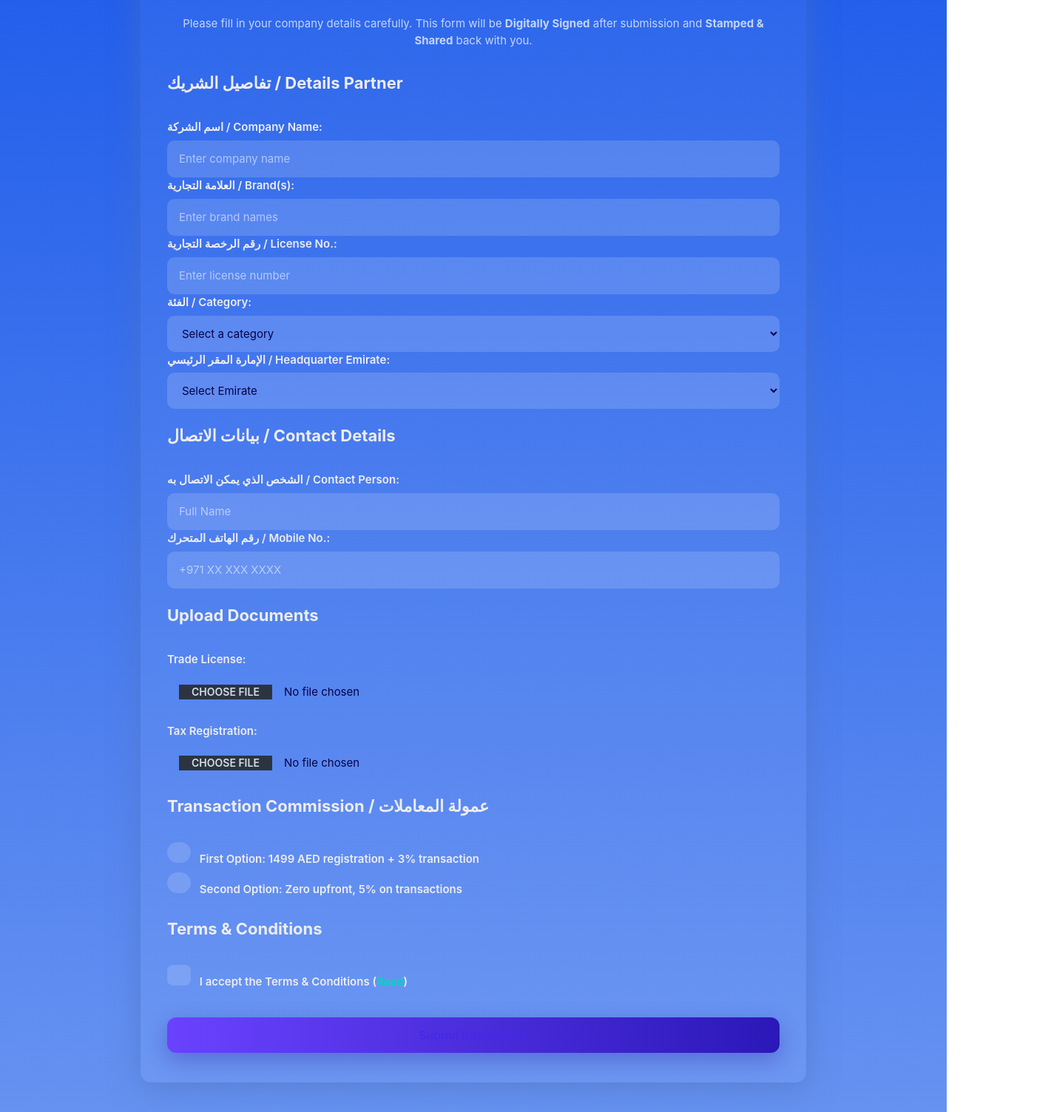
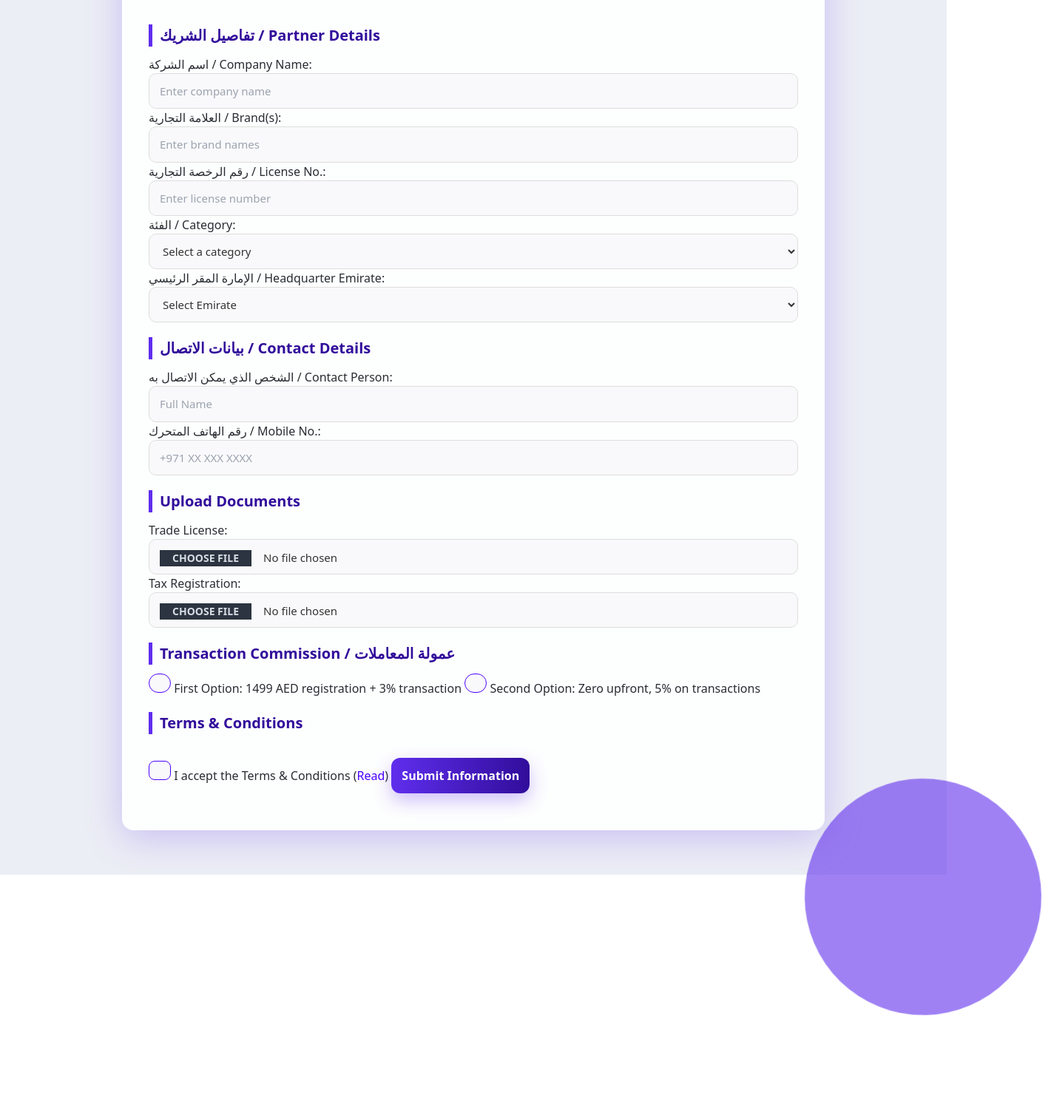
Before and after one commit to Tolaab-dot/COA-Tolaab, a plain HTML site: page index.html in a window 1280 px wide. Shown: the part 329-1833 px from the top of the page at 74% size, 1421 px wide, since content can reach past the window. After the commit the page ends 1715 px from the top, so only its background shows below. Drawn offline with nearby package versions, Linux system fonts and the light colour scheme.

Commit message:
Update index.html

```diff
--- a/index.html
+++ b/index.html
@@ -8,88 +8,170 @@
 <link href="https://cdn.jsdelivr.net/npm/daisyui@latest/dist/full.min.css" rel="stylesheet" type="text/css">
 <style>
 :root {
-  --bg: linear-gradient(180deg, #1454e9 0%, #6692f1 100%);
-  --accent: #6A42FF;
-  --muted: rgba(255,255,255,0.72);
-  --radius: 14px;
+  /* --- Core Theme Variables --- */
+  -webkit-locale: "en";
+  --font-sans: ui-sans-serif,system-ui,sans-serif,"Apple Color Emoji","Segoe UI Emoji","Segoe UI Symbol","Noto Color Emoji";
+  --background-color-main: #eceef5;
+  --background-color-primary: #5f2eed;
+  --background-color-primary-dark: #310d9b;
+  --text-color-main: #292d32;
+  --text-color-paragraph: #757575;
+  --text-color-primary: #5f2eed;
+  --radius-xl: 1rem;
 }
+
 body {
-  font-family: "Inter", sans-serif;
-  background: var(--bg);
-  color: #9d9da3;
+  background-color: var(--background-color-main);
+  font-family: var(--font-sans);
+  color: var(--text-color-main);
+  overflow-x: hidden;
+  position: relative;
+  min-height: 100vh;
   display: flex;
   justify-content: center;
-  padding: 40px;
+  align-items: flex-start;
+  padding: 60px 16px;
 }
+
+.animate-login-shapes {
+  animation: float 10s ease-in-out infinite;
+}
+@keyframes float {
+  0% { transform: translateY(0px) rotate(0deg); }
+  50% { transform: translateY(30px) rotate(5deg); }
+  100% { transform: translateY(0px) rotate(0deg); }
+}
+
 .form-card {
   width: 100%;
-  max-width: 900px;
-  background: rgba(255,255,255,0.05);
-  border-radius: var(--radius);
-  padding: 40px 36px;
-  box-shadow: 0 8px 40px rgba(78, 113, 186, 0.55);
+  max-width: 950px;
+  background-color: rgba(255, 255, 255, 0.9);
+  border-radius: var(--radius-xl);
+  padding: 40px 36px 50px 36px;
+  box-shadow: 0 10px 50px rgba(95, 46, 237, 0.25);
+  position: relative;
+  z-index: 10;
+  backdrop-filter: blur(12px);
 }
+
+/* Logo */
 .logo {
-  width: 80px;
-  height: 80px;
-  margin: 0 auto 16px;
-  border-radius: 20px;
-  overflow: hidden;
-  box-shadow: 0 6px 20px rgba(106,66,255,0.25);
+  width: 90px;
+  height: 90px;
+  margin: 0 auto 20px;
 }
-.logo img { width: 100%; height: 100%; object-fit: cover; }
+.logo img {
+  width: 100%;
+  height: 100%;
+  object-fit: contain;
+}
 
-/* Main title */
+/* Title */
 h1 {
   text-align: center;
-  font-size: 48px; /* Bigger than section titles */
-  font-weight: 700;
-  margin-bottom: 30px;
-  color: #e0daf5;
+  font-size: 46px;
+  font-weight: 800;
+  color: var(--background-color-primary);
+  margin-bottom: 20px;
 }
 
-/* Section titles */
+/* Description */
+p {
+  text-align: center;
+  font-size: 15px;
+  color: var(--text-color-paragraph);
+  margin-bottom: 40px;
+}
+
+/* Section Titles */
 .section-title {
   font-weight: 700;
-  font-size: 22px;
+  font-size: 20px;
+  color: var(--background-color-primary-dark);
+  margin-top: 20px;
   margin-bottom: 12px;
-  color: #ededed;
+  border-left: 5px solid var(--background-color-primary);
+  padding-left: 10px;
 }
 
-p { text-align: center; font-size: 15px; color: var(--muted); margin-bottom: 30px; }
-form { display: flex; flex-direction: column; gap: 20px; color: #ededed; }
-label { font-weight: 600; font-size: 15px; margin-bottom: 6px; display: block; }
+/* Inputs */
 input, select, .file-input {
-  width: 100%; padding: 14px 16px; border: none; border-radius: 10px;
-  background: rgba(255,255,255,0.15); color: #090246; font-size: 15px; outline: none;
+  width: 100%;
+  padding: 12px 14px;
+  border: 1px solid #ddd;
+  border-radius: 10px;
+  background: #f9f9fb;
+  font-size: 15px;
+  color: #333;
+  outline: none;
 }
-input::placeholder { color: rgba(255,255,255,0.55); }
-.file-input { background: none; }
+input:focus, select:focus {
+  border-color: var(--background-color-primary);
+  box-shadow: 0 0 0 3px rgba(95, 46, 237, 0.2);
+}
+
+/* Button */
 .btn {
-  background: linear-gradient(90deg, var(--accent), #2b18b8);
-  color: rgb(69, 41, 231); font-size: 16px; font-weight: 600; padding: 12px;
-  border: none; border-radius: 12px; cursor: pointer; transition: transform 0.15s;
-  margin-top: 10px; box-shadow: 0 10px 30px rgba(42,15,150,0.3);
+  background: linear-gradient(90deg, var(--background-color-primary), var(--background-color-primary-dark));
+  color: white;
+  font-size: 16px;
+  font-weight: 600;
+  padding: 14px;
+  border: none;
+  border-radius: 12px;
+  cursor: pointer;
+  margin-top: 20px;
+  transition: transform 0.2s ease, box-shadow 0.3s;
+  box-shadow: 0 10px 25px rgba(95, 46, 237, 0.3);
 }
-.btn:hover { transform: translateY(-2px); }
-.toggle-section { display: none; background: rgba(255,255,255,0.08); padding: 16px; border-radius: 10px; margin-top: 10px; font-size: 14px; line-height: 1.5; }
-.checkbox-custom { accent-color: var(--accent); margin-right: 8px; }
-.radio-custom { accent-color: var(--accent); margin-right: 8px; }
+.btn:hover {
+  transform: translateY(-2px);
+  box-shadow: 0 14px 30px rgba(95, 46, 237, 0.4);
+}
+
+/* Terms Toggle */
+.toggle-section {
+  display: none;
+  background: #f7f7fb;
+  padding: 16px;
+  border-radius: 10px;
+  font-size: 14px;
+  line-height: 1.6;
+  color: #555;
+  margin-top: 10px;
+}
+
+/* Animated Backgrounds */
+.size-96 { width: 24rem; height: 24rem; }
+.size-80 { width: 20rem; height: 20rem; }
+.bg-primary { background-color: var(--background-color-primary); }
+.rounded-full { border-radius: 9999px; }
+.absolute { position: absolute; }
+.-top-72 { top: -18rem; }
+.-left-32 { left: -8rem; }
+.-bottom-40 { bottom: -10rem; }
+.-right-32 { right: -8rem; }
+.opacity-30 { opacity: 0.3; }
+.opacity-60 { opacity: 0.6; }
 </style>
 </head>
+
 <body>
+  <!-- Animated Background Shapes -->
+  <div class="animate-login-shapes size-96 rounded-full absolute -top-72 -left-32 bg-primary opacity-30"></div>
+  <div class="animate-login-shapes size-80 rounded-full absolute -bottom-40 -right-32 bg-primary opacity-60"></div>
 
   <div class="form-card">
     <div class="logo">
       <img src="https://tolaab.com/wp-content/uploads/2025/06/ic_launcher.png" alt="Tolaab Logo">
     </div>
     <h1>Corporate Offer Agreement - Tolaab</h1>
-  <p>Please fill in your company details carefully. This form will be <b>Digitally Signed</b> after submission and <b>Stamped & Shared</b> back with you.</p>
+    <p>This form will be <b>Digitally Signed</b> after submission and <b>Stamped & Shared</b> back with you.</p>
 
     <form id="coaForm" action="https://formspree.io/f/mdklpbdd" method="POST" enctype="multipart/form-data">
 
       <!-- Partner Details -->
-    <div class="section-title">تفاصيل الشريك / Details Partner</div>
+      <div class="section-title">تفاصيل الشريك / Partner Details</div>
       <div class="grid grid-cols-1 md:grid-cols-2 gap-4">
         <div>
           <label>اسم الشركة / Company Name:</label>
@@ -163,52 +245,59 @@ input::placeholder { color: rgba(255,255,255,0.55); }
 
       <!-- Transaction Commission -->
       <div class="section-title">Transaction Commission / عمولة المعاملات</div>
-    <div class="flex flex-col gap-2">
-      <label><input type="radio" name="commission_option" value="option1" class="radio radio-custom" required> First Option: 1499 AED registration + 3% transaction</label>
-      <label><input type="radio" name="commission_option" value="option2" class="radio radio-custom"> Second Option: Zero upfront, 5% on transactions</label>
+      <div class="grid grid-cols-1 md:grid-cols-2 gap-4 mb-4">
+        <label class="flex items-start gap-3 p-4 bg-white rounded-lg cursor-pointer border hover:shadow-md transition">
+          <input type="radio" name="commission_option" value="option1" class="radio radio-primary mt-1" required>
+          <span>First Option: 1499 AED registration + 3% transaction</span>
+        </label>
+        <label class="flex items-start gap-3 p-4 bg-white rounded-lg cursor-pointer border hover:shadow-md transition">
+          <input type="radio" name="commission_option" value="option2" class="radio radio-primary mt-1">
+          <span>Second Option: Zero upfront, 5% on transactions</span>
+        </label>
       </div>
 
       <!-- Terms & Conditions -->
       <div class="section-title">Terms & Conditions</div>
-    <label class="flex items-center">
-      <input type="checkbox" name="accept_terms" class="checkbox checkbox-custom" required>
-      I accept the Terms & Conditions (<span class="terms-button cursor-pointer text-accent" onclick="toggleTerms()">Read</span>)
+      <label class="flex items-center gap-3 p-4 bg-white rounded-lg cursor-pointer border hover:shadow-md transition">
+        <input type="checkbox" name="accept_terms" class="checkbox checkbox-primary mt-1" required>
+        <span>I accept the Terms & Conditions (<span class="text-primary cursor-pointer" onclick="toggleTerms()">Read</span>)</span>
       </label>
-    <div id="termsContent" class="toggle-section">
-      We, "<span id='companyNamePlaceholder'>Company Name</span>" (hereinafter "the Second Party"), agree to support Tolaab program (hereinafter "the First Party") and abide by the terms below.<br><br>
-      نحن "<span id='companyNamePlaceholderAr'>Company Name</span>" (ويشار إليه/إليها بـ "الطرف الثاني") نوافق على دعم برنامج طلاب مع الالتزام بالشروط أدناه.<br><br>
-      Valid 1 year from 1st Nov 2025 unless 30-day notice for renewal.<br>
-      تسري لمدة سنة من 1 نوفمبر 2025، ما لم يخطر أحد الطرفين الآخر 30 يوماً مسبقاً.<br><br>
+      <div id="termsContent" class="toggle-section grid grid-cols-1 md:grid-cols-2 gap-6 mt-2">
+        <div>
+          نحن "<span id='companyNamePlaceholderAr'>Company Name</span>" نوافق على دعم برنامج طلاب والالتزام بالشروط أدناه.<br><br>
+          تسري لمدة سنة من 1 نوفمبر 2025، ما لم يخطر أحد الطرفين الآخر 30 يوماً مسبقاً.<br>
+          تحتفظ طلاب بحق إيقاف الخدمات في حال عدم السداد بعد 5 أيام أو الإخلال بالشروط.<br>
+          يحق لأي طرف إنهاء الاتفاقية بإشعار 30 يوماً.<br>
+          يتعهد الطرف الثاني بأن تكون ملفات التسويق قابلة للتحرير للطرف الأول.<br>
+          يتعهد الطرف الثاني بمنح الخصم بجميع الفروع.<br>
+          العمولة شهرية والتفاصيل بلوحة التحكم.<br>
+          الالتزام بسرية المعلومات.<br>
+          عدم استخدام المنصة لأغراض غير قانونية.<br>
+          تخضع الاتفاقية لقوانين أبوظبي والإمارات.
+        </div>
+        <div>
+          We, "<span id='companyNamePlaceholder'>Company Name</span>", agree to support Tolaab program and abide by terms below.<br><br>
+          Valid for 1 year from 1st Nov 2025 unless 30-day renewal notice.<br>
           Suspension possible for non-payment or breach.<br>
-      تحتفظ طلاب بحق إيقاف الخدمات في حال عدم السداد بعد 5 أيام أو الإخلال بالشروط.<br><br>
-      Either party may terminate with 30-day notice; Second Party honors discounts for 30 days.<br>
-      يحق لأي طرف إنهاء الاتفاقية بإشعار 30 يوماً مع الالتزام بالخصومات لمدة 30 يوم.<br><br>
-      Marketing files editable for First Party use.<br>
-      يتعهد الطرف الثاني بأن تكون ملفات التسويق قابلة للتحرير للطرف الأول.<br><br>
-      Discount granted across UAE branches.<br>
-      يتعهد الطرف الثاني بمنح المستخدمين الخصم عبر جميع فروعه في الإمارات.<br><br>
-      Commission tracked monthly, details in vendor dashboard.<br>
-      العمولة تتبع شهرياً والتفاصيل متاحة في لوحة التحكم.<br><br>
-      Confidentiality of exchanged info required.<br>
-      الالتزام بسرية المعلومات المتبادلة.<br><br>
+          Either party may terminate with 30-day notice.<br>
+          Marketing files editable for Tolaab’s use.<br>
+          Discount applies to all UAE branches.<br>
+          Commission tracked monthly in dashboard.<br>
+          Confidentiality required.<br>
           No illegal use of Tolaab platform.<br>
-      عدم استخدام المنصة لأغراض غير قانونية.<br><br>
-      Governed by Abu Dhabi and UAE federal laws.<br>
-      تخضع الاتفاقية لقوانين أبوظبي والقوانين الاتحادية.
+          Governed by Abu Dhabi and UAE federal laws.
+        </div>
       </div>
 
-    <!-- Submit -->
-    <button type="submit" class="btn">Submit Information</button>
-
+      <button type="submit" class="btn w-full">Submit Information</button>
     </form>
   </div>
 
 <script>
 function toggleTerms() {
   const content = document.getElementById('termsContent');
-  content.style.display = content.style.display === 'block' ? 'none' : 'block';
+  content.style.display = content.style.display === 'grid' ? 'none' : 'grid';
 }
 </script>
-
 </body>
 </html>
```
Lines whose indentation alone changed are shown as unchanged.
